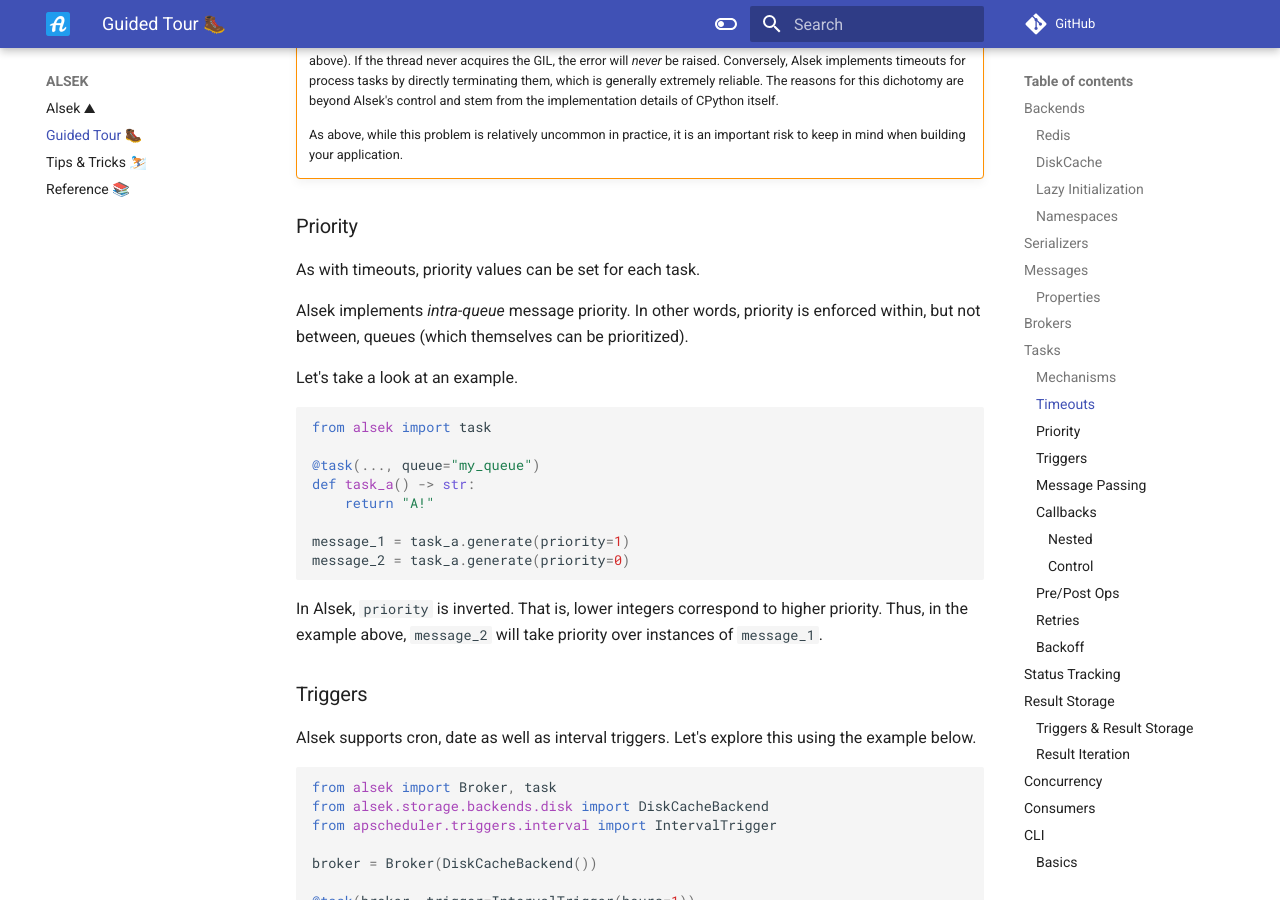
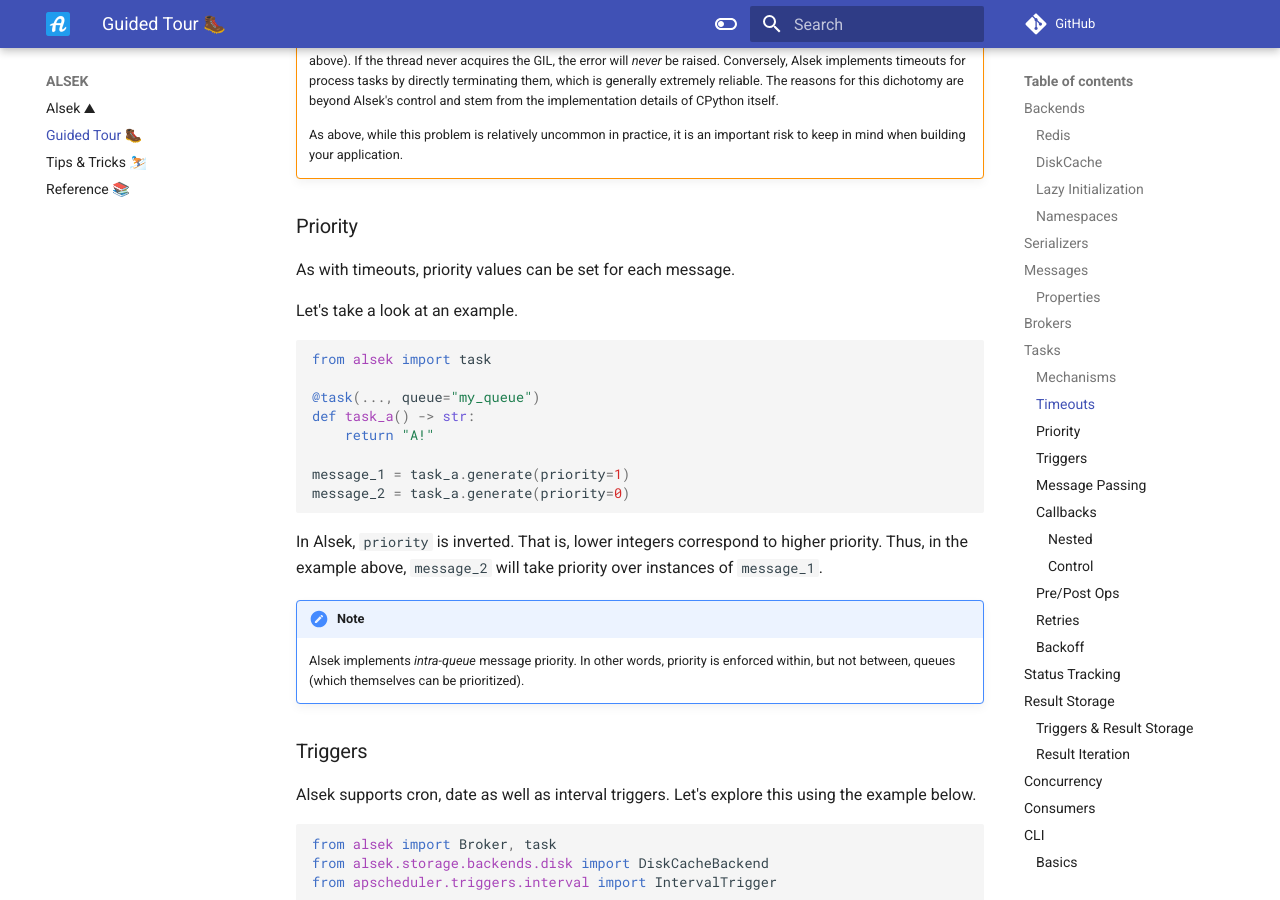
Before and after one commit to TariqAHassan/alsek, an MkDocs documentation site: the page built from docs/guided_tour.md, in a window 1280 px wide and 900 px high, scrolled down 5323 px. Built offline with MkDocs 1.6.1 and Material for MkDocs 9.7.7, drawn with Linux system fonts in a browser that asks for light colours; comment, search, counter and statistics services are not loaded; some of the changed lines change nothing that is shown.

Commit message:
Update docs

```diff
--- a/docs/guided_tour.md
+++ b/docs/guided_tour.md
@@ -260,10 +260,7 @@ def my_task() -> int:
 
 ### Priority
 
-As with timeouts, priority values can be set for each task.
-
-Alsek implements _intra-queue_ message priority. In other words, priority
-is enforced within, but not between, queues (which themselves can be prioritized).
+As with timeouts, priority values can be set for each message.
 
 Let's take a look at an example.
 
@@ -281,6 +278,10 @@ message_2 = task_a.generate(priority=0)
 In Alsek, `priority` is inverted. That is, lower integers correspond to higher priority.
 Thus, in the example above, `message_2` will take priority over
 instances of `message_1`.
+
+!!! note
+    Alsek implements _intra-queue_ message priority. In other words, priority
+    is enforced within, but not between, queues (which themselves can be prioritized).
 
 ### Triggers
 
```
